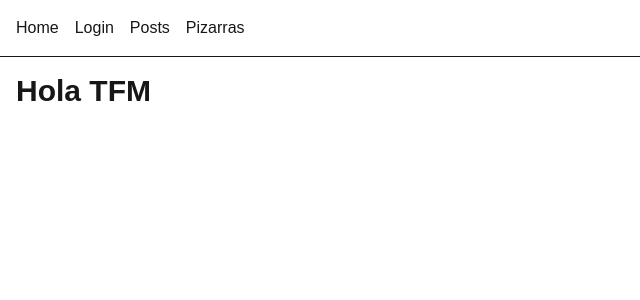
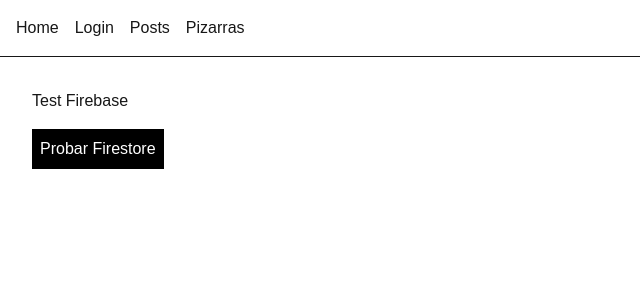
Before and after one commit to manuguecor/SocialBoard, a Next.js app: page / in a window 1280 px wide. Shown: the top 300 px of the page, without its empty margins (0-640 px from the left). Built offline with nearby package versions, Linux system fonts and the light colour scheme.

Commit message:
Conectar Firebase y prueba de conexión a base de datos

```diff
--- a/package.json
+++ b/package.json
@@ -9,6 +9,7 @@
     "lint": "eslint"
   },
   "dependencies": {
+    "firebase": "^12.12.1",
     "next": "16.2.4",
     "react": "19.2.4",
     "react-dom": "19.2.4"
--- a/src/app/page.tsx
+++ b/src/app/page.tsx
@@ -1,3 +1,18 @@
+"use client"
+import { testFirestore } from "@/lib/testFirestore"
 export default function Home() {
-  return <h1 className="text-3xl font-bold">Hola TFM</h1>
+  const handleClick = async () => {
+    await testFirestore()
+  }
+
+  return (
+    <div className="p-4">
+      <h1>Test Firebase</h1>
+      <button
+        onClick={handleClick}
+        className="bg-black text-white p-2 mt-4">
+        Probar Firestore
+      </button>
+    </div>
+  )
 }
--- /dev/null
+++ b/src/lib/firebase.ts
@@ -0,0 +1,20 @@
+// Import the functions you need from the SDKs you need
+import { initializeApp } from "firebase/app";
+import { getFirestore } from "firebase/firestore";
+// TODO: Add SDKs for Firebase products that you want to use
+// https://firebase.google.com/docs/web/setup#available-libraries
+
+// Your web app's Firebase configuration
+const firebaseConfig = {
+  apiKey: "AIzaSyBnXN0Ep5rz6Y1U80_SnRTG1R6vO3mk88U",
+  authDomain: "socialboard-tfm.firebaseapp.com",
+  projectId: "socialboard-tfm",
+  storageBucket: "socialboard-tfm.firebasestorage.app",
+  messagingSenderId: "990460414102",
+  appId: "1:990460414102:web:e0501eb4195b93fcc19ab7"
+};
+
+// Initialize Firebase
+const app = initializeApp(firebaseConfig);
+
+export const db = getFirestore(app);
--- /dev/null
+++ b/src/lib/testFirestore.ts
@@ -0,0 +1,14 @@
+import { collection, addDoc } from "firebase/firestore"
+import { db } from "@/lib/firebase"
+
+export async function testFirestore() {
+  try {
+    await addDoc(collection(db, "test"), {
+      name: "Hola TFM",
+      createdAt: new Date(),
+    })
+    console.log("Documento creado")
+  } catch (e) {
+    console.error("Error:", e)
+  }
+}
```
Also changed, not shown: 1 other file (tests, documents, lock files or other folders).
